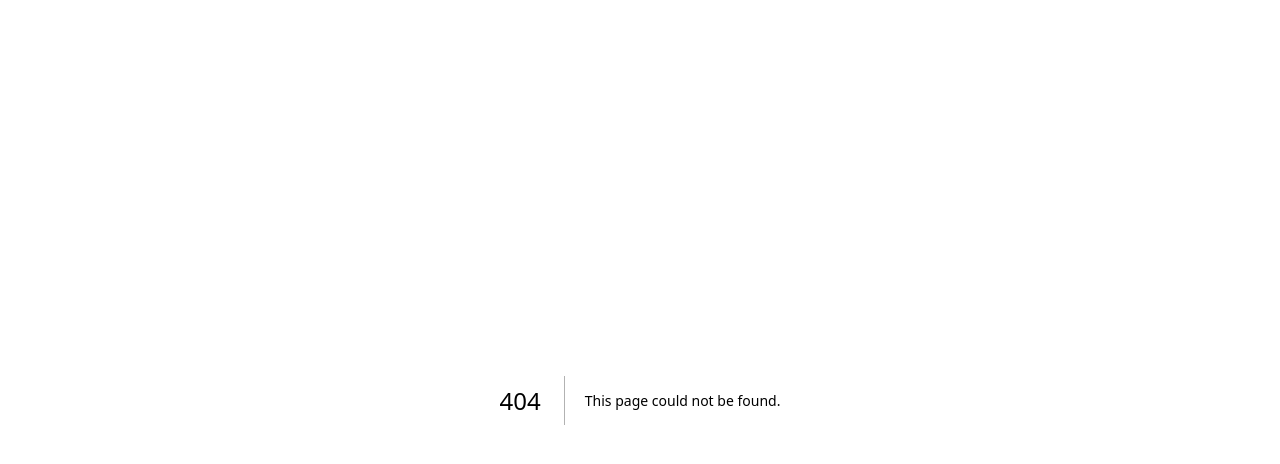
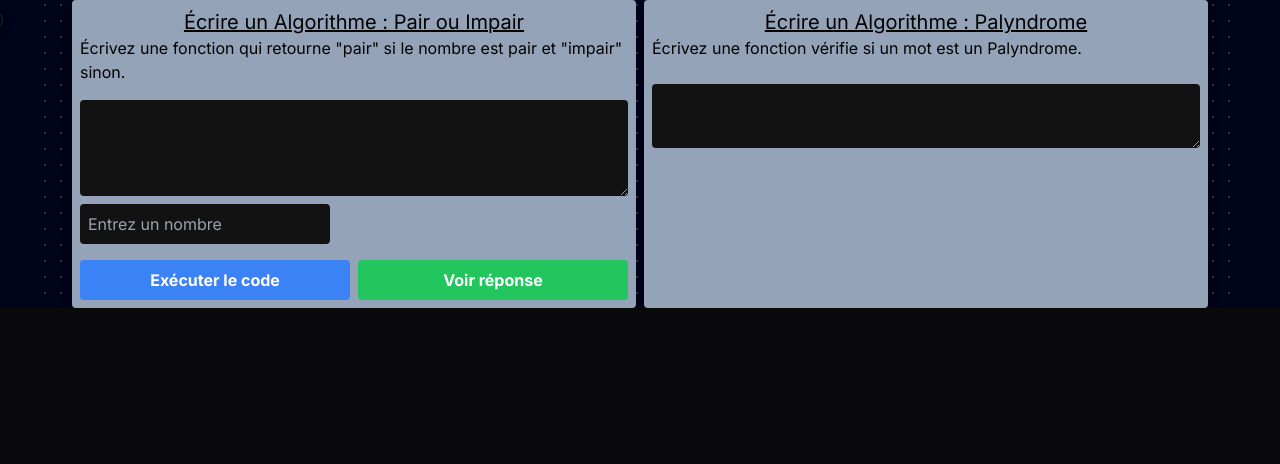
Before and after one commit to R1-scripts11/portfolio, a Next.js app: page /exercices in a window 1280 px wide. Before the commit this address had no page. Shown: the top 464 px of the page. Built offline with nearby package versions, Linux system fonts and the light colour scheme.

Commit message:
debut_exercices

```diff
--- /dev/null
+++ b/app/exercices/page.tsx
@@ -0,0 +1,21 @@
+"use client";
+
+import ExoAlgo from '@/components/ExoAlgo';
+import { TracingBeam }  from '@/components/ui/tracing-beam';
+
+
+import React from 'react'
+
+function Home() {
+  return (
+      <main className="relative bg-black-100 flex justify-center items-center flex-col overflow-hidden mx-auto sm:px-10 px-5">
+        <div className="max-w-7xl w-full">
+          <TracingBeam>
+            <ExoAlgo/>
+          </TracingBeam>
+        </div>
+      </main>
+  );
+};
+
+export default React.memo(Home);
--- a/app/globals.css
+++ b/app/globals.css
@@ -70,9 +70,11 @@
   * {
     @apply border-border !scroll-smooth;
   }
+
   body {
     @apply bg-background text-foreground;
   }
+
   button {
     @apply active:outline-none;
   }
--- /dev/null
+++ b/components/ExoAlgo.tsx
@@ -0,0 +1,159 @@
+import { useState } from "react";
+import { Modal } from '@/components/ui/modal';
+import SyntaxHighlighter from 'react-syntax-highlighter';
+import { nightOwl } from 'react-syntax-highlighter/dist/esm/styles/hljs';
+
+function ExoAlgo() {
+
+    const [copySuccess, setCopySuccess] =  useState<string>("");
+
+    const copyToClipboard = async (codeString : string) => {
+        try {
+            await navigator.clipboard.writeText(codeString);
+            setCopySuccess('Copié !');
+            setTimeout(() => setCopySuccess(''), 2000); // Réinitialise le message après 2 secondes
+        } catch (err) {
+            setCopySuccess('Échec de la copie');
+        }
+    };
+
+    return (
+        <>
+        <div className="container grid grid-cols-2 gap-2 dark:bg-black-100 bg-white  dark:bg-dot-white/[0.4] bg-dot-black/[0.2]">
+            <Pair_impair copyToClipboard={copyToClipboard} copySuccess={copySuccess}/>
+            <Palyndrome/>
+        </div>
+
+        </>
+    );
+}
+
+export default ExoAlgo;
+
+type PairImpairProps = {
+    copyToClipboard: (text: string) => void;
+    copySuccess: string;
+};
+
+
+export function Pair_impair ( { copyToClipboard, copySuccess }: PairImpairProps ) {
+
+    const [nombre, setNombre] = useState<string>("");
+    const [code, setCode] = useState<string>("");
+    const [resultat, setResultat] = useState<string>("");
+    const [seeReponse, set_seeReponse] = useState<boolean>(false);
+
+    const voirRéponse = () => {
+        if(seeReponse == false){
+            set_seeReponse(true)
+        }else{
+            set_seeReponse(false)
+        }
+    }
+
+    // Fonction pour exécuter le code saisi par l'utilisateur
+    const executerCode = () => {
+        try {
+            // Créer une fonction en utilisant le code de l'utilisateur
+            const userFunction = new Function("nombre", code);
+            const num = parseInt(nombre);
+
+            // Vérifier que l'entrée utilisateur est bien un nombre
+            if (isNaN(num)) {
+                setResultat("Veuillez entrer un nombre valide.");
+                return;
+            }
+
+            // Exécuter le code de l'utilisateur et afficher le résultat
+            const resultatExecution = userFunction(num);
+            setResultat(`Résultat : ${resultatExecution}`);
+        } catch (error) {
+            setResultat("Erreur dans le code saisi.");
+        }
+    };
+
+    const codeString = `return nombre % 2 === 0 ? 'pair' : 'impair';`;
+
+    return (
+        <>
+                <div className="bg-slate-400 rounded overflow-hidden shadow-lg">
+
+                    <div className="p-2">
+                        <h2 className="text-black text-center text-xl underline ">Écrire un Algorithme : Pair ou Impair</h2>
+                        <p className="text-black hover:text-blue-600">Écrivez une fonction qui retourne "pair" si le nombre est pair et "impair" sinon.</p>
+                    </div>
+
+                    <div className='grid p-2'>
+                        <textarea
+                            value={code}
+                            onChange={(e) => setCode(e.target.value)}
+                            rows={4}
+                            cols={50}
+                            className="rounded col-span-2"
+                        />
+
+                        <div className='col-span-2 flex items-center space-x-4'>
+                            <input
+                                type="text"
+                                placeholder="Entrez un nombre"
+                                value={nombre}
+                                onChange={(e) => setNombre(e.target.value)}
+                                className="rounded p-2 mt-2 h-75"
+                            />
+                            {resultat && <div className="rounded bg-white-100 h-75 p-2 mt-2">{resultat}</div>}
+                        </div>
+                    </div>
+                    <div className="p-2 grid grid-cols-2 gap-2">
+                        <button onClick={executerCode} className="bg-blue-500 hover:bg-blue-700 text-white font-bold rounded p-2 col-span-1">Exécuter le code</button>
+                        <button onClick={voirRéponse} className={`${ seeReponse ? "bg-orange-500 hover:bg-orange-700" : "bg-green-500 hover:bg-green-700"} text-white font-bold rounded p-2 col-span-1`}>{seeReponse ? "Masquer réponse" : "Voir réponse"}</button>
+                        {seeReponse && (
+                        <>
+                            <div className="col-span-2">
+                                <div className="flex rounded bg-gray-700 h-75 p-2">
+
+                                    <SyntaxHighlighter language="javascript" style={nightOwl}>
+                                        {codeString}
+
+                                    </SyntaxHighlighter>
+                                        <button
+                                            onClick={() => copyToClipboard(codeString)}
+                                            className="bg-blue-500 hover:bg-blue-700 text-white font-bold py-1 px-2 rounded"
+                                        >
+                                            Copier
+                                        </button>
+                                        {copySuccess && <p className="text-green-500 mt-2">{copySuccess}</p>}
+                                </div>
+                            </div>
+                            <Modal/>
+                         </>
+                        )}
+                    </div>
+                </div>
+        </>
+    );
+
+}
+
+export function Palyndrome () {
+    const [code, setCode] = useState<string>('');
+
+    return(
+    <>
+        <div className="bg-slate-400 rounded overflow-hidden shadow-lg">
+            <div className="p-2">
+                <h2 className="text-black text-center text-xl underline ">Écrire un Algorithme : Palyndrome</h2>
+                <p className="text-black hover:text-blue-600">Écrivez une fonction vérifie si un mot est un Palyndrome.</p>
+            </div>
+
+            <div className="grid p-2">
+                <textarea
+                onChange={(e) => setCode(e.target.value)}
+                value={code}
+                className="rounded mt-2 p-2 h-75"
+                />
+            </div>
+
+        </div>
+    </>
+    )
+}
--- /dev/null
+++ b/components/ui/Modal.tsx
@@ -0,0 +1,67 @@
+
+import { useState } from "react";
+
+export function Modal () {
+    const [isOpen, setIsOpen] = useState<boolean>(false);
+
+    const openModal: () => void = () => setIsOpen(true)
+    const closeModal: () => void = () => setIsOpen(false)
+
+
+    return (
+        <>
+                {/* Bouton pour ouvrir le modal */}
+                <button onClick={openModal} className="modal-button bg-blue-500 hover:bg-blue-700 text-white font-bold rounded p-2 mt-2 ">
+                    Explications ❔
+                </button>
+
+                {/* Le Modal */}
+                {isOpen && (
+                    <div
+                        className="modal"
+                        onClick={(e) => {
+                            if (e.target === e.currentTarget) closeModal();
+                        }}
+                        style={{
+                            display: "block",
+                            position: "fixed",
+                            zIndex: 1,
+                            paddingTop: "100px",
+                            left: 0,
+                            top: 0,
+                            width: "100%",
+                            height: "100%",
+                            overflow: "auto",
+                            backgroundColor: "rgba(0,0,0,0.4)",
+                        }}
+                    >
+                        <div
+                            className="modal-content"
+                            style={{
+                                backgroundColor: "#fefefe",
+                                margin: "auto",
+                                padding: "20px",
+                                border: "1px solid #888",
+                                width: "80%",
+                            }}
+                        >
+                            <span
+                                className="close"
+                                onClick={closeModal}
+                                style={{
+                                    color: "#aaaaaa",
+                                    float: "right",
+                                    fontSize: "28px",
+                                    fontWeight: "bold",
+                                    cursor: "pointer",
+                                }}
+                            >
+                                &times;
+                            </span>
+                            <p>Some text in the Modal...</p>
+                        </div>
+                    </div>
+                )}
+        </>
+    )
+}
--- a/package.json
+++ b/package.json
@@ -27,6 +27,7 @@
     "react-icons": "^5.0.1",
     "react-loading-skeleton": "^3.5.0",
     "react-lottie": "^1.2.4",
+    "react-syntax-highlighter": "^15.6.1",
     "tailwind-merge": "^2.5.2",
     "tailwindcss-animate": "^1.0.7",
     "three": "^0.163.0",
```
Also changed, not shown: 1 other file (tests, documents, lock files or other folders).
